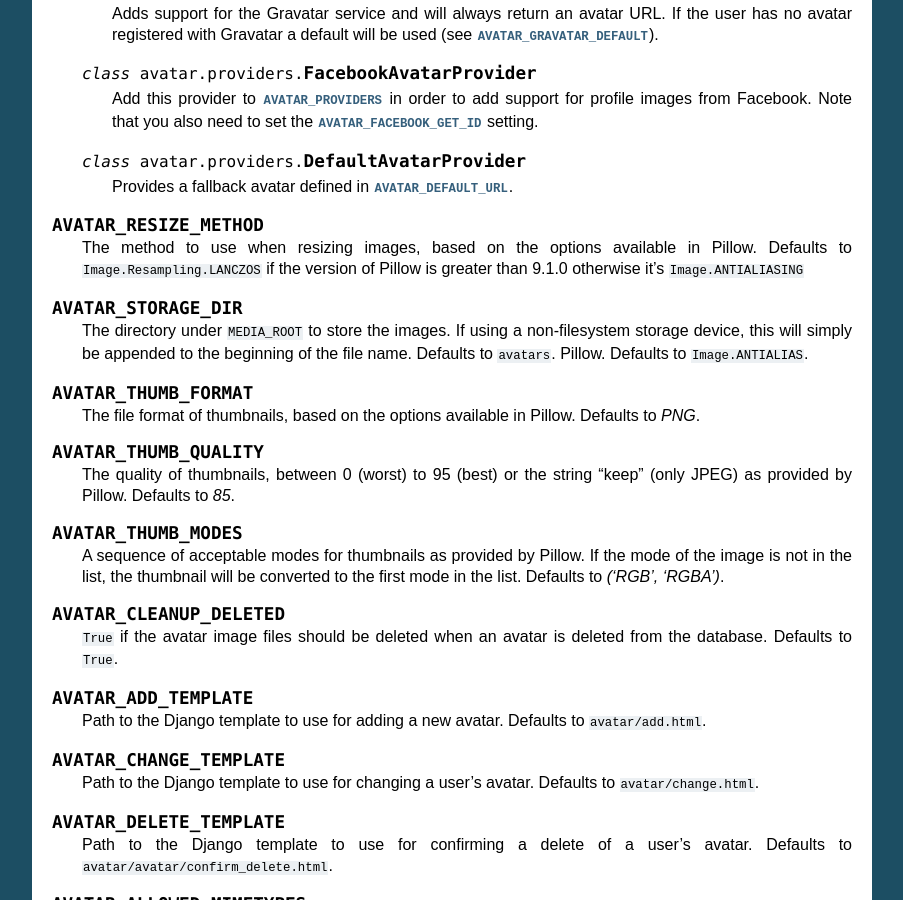
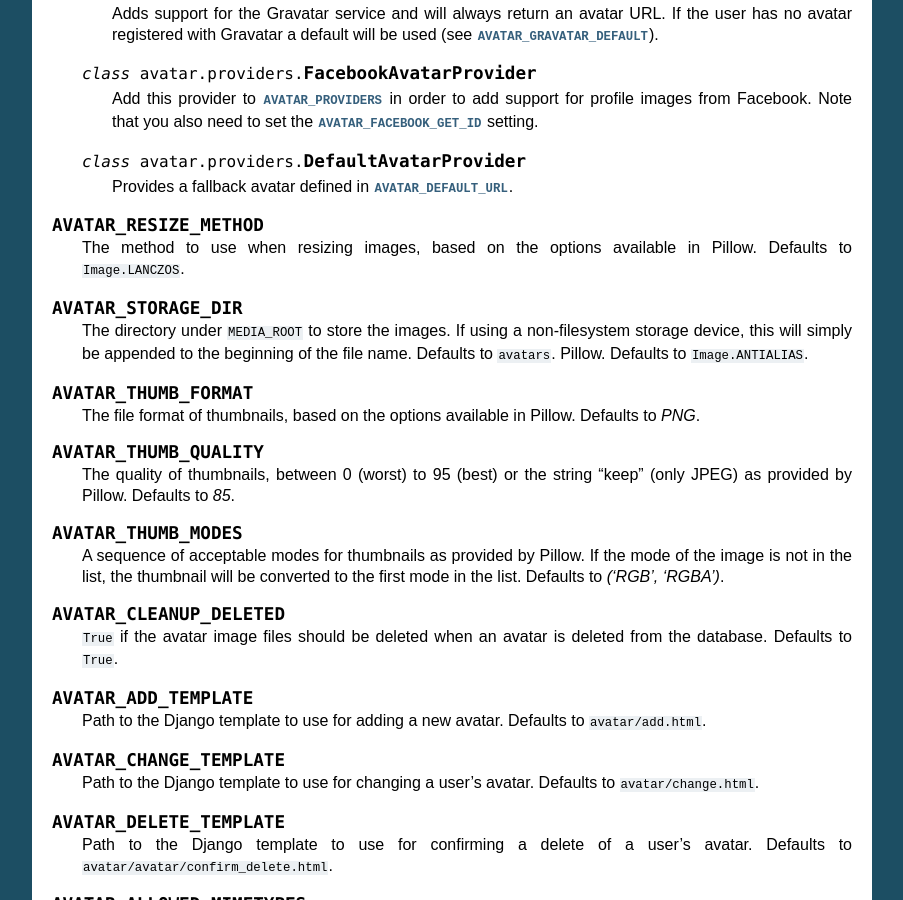
Before and after one commit to jazzband/django-avatar, a Sphinx documentation site: the page built from docs/index.txt, in a window 1280 px wide and 900 px high, scrolled down 3189 px. Shown: the whole window, without its empty margins (198-1101 px from the left). Built offline with Sphinx 7.4.7, drawn with Linux system fonts in a browser that asks for light colours.

Commit message:
fix(doc): update resize method: Image.LANCZOS

```diff
--- a/docs/index.txt
+++ b/docs/index.txt
@@ -211,8 +211,7 @@
 .. py:data:: AVATAR_RESIZE_METHOD
 
     The method to use when resizing images, based on the options available in
-    Pillow. Defaults to ``Image.Resampling.LANCZOS`` if the version of Pillow
-    is greater than 9.1.0 otherwise it's ``Image.ANTIALIASING``
+    Pillow. Defaults to ``Image.LANCZOS``.
 
 .. py:data:: AVATAR_STORAGE_DIR
 
```
